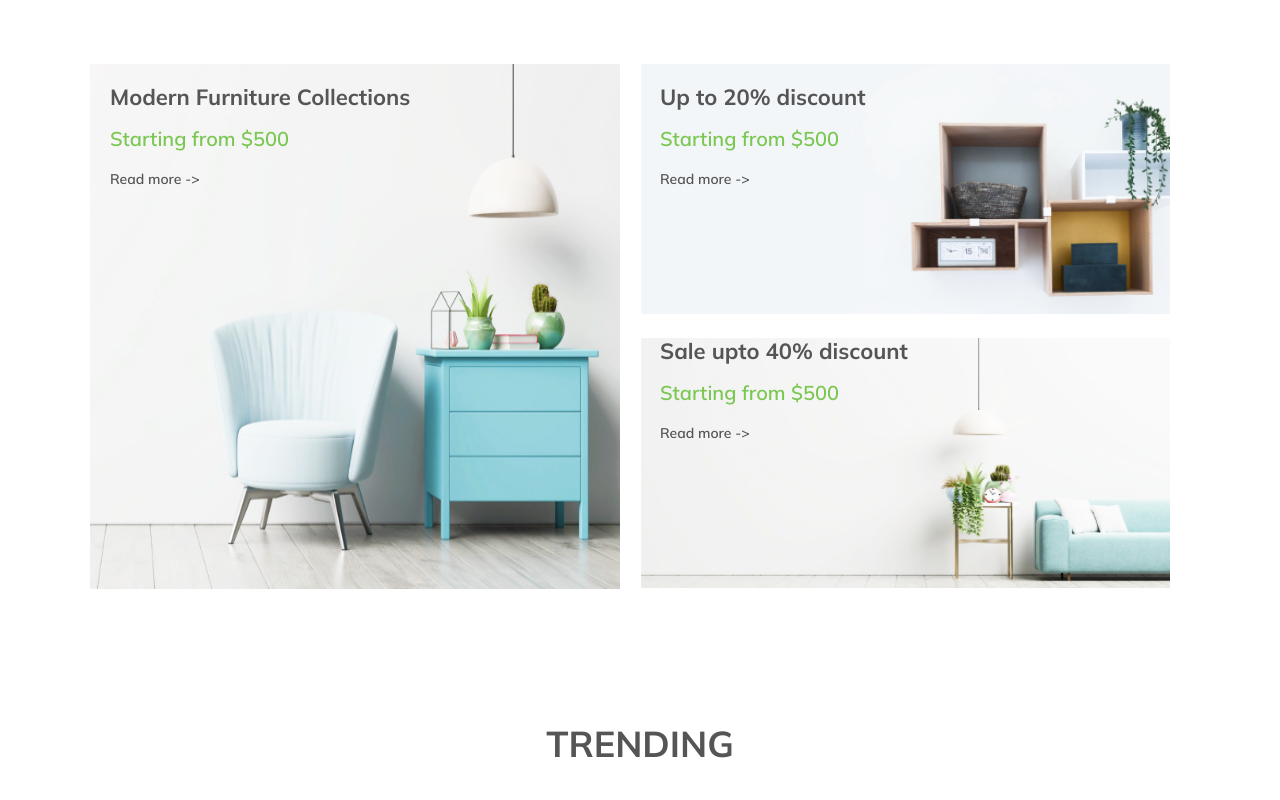
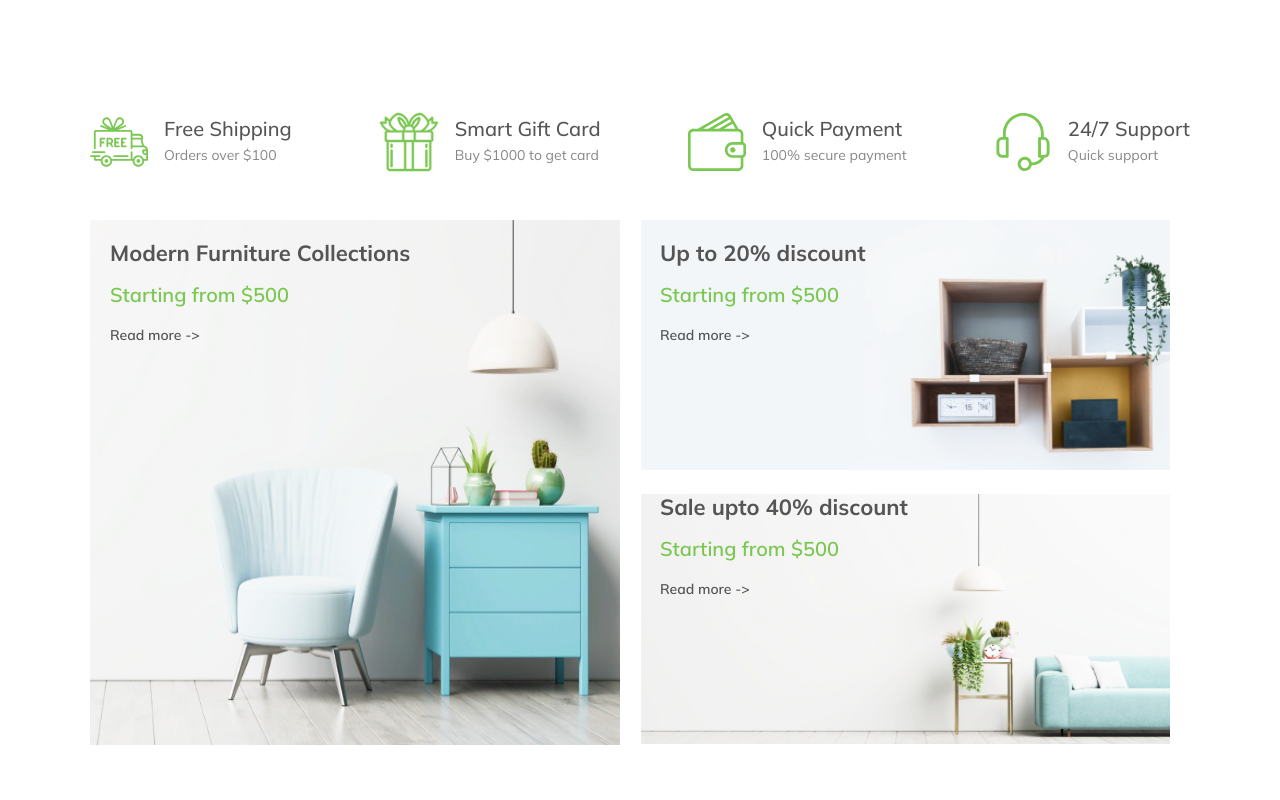
Before and after one commit to abduvositAK/furniking, a plain HTML site: page index.html in a window 1280 px wide. Shown: the top 800 px of the page. Drawn offline with Linux system fonts and the light colour scheme.

Commit message:
upload code

```diff
--- a/index.html
+++ b/index.html
@@ -20,6 +20,36 @@
 <body>
     <section class="collection">
         <div class="container collection__inner">
+            <ul class="collection__list">
+                <li class="collection__top-item">
+                    <img src="./images/free-delivery 1 (1).svg" alt="">
+                    <div class="collection_toptext">
+                        <h4>Free Shipping</h4>
+                        <p>Orders over $100</p>
+                    </div>
+                </li>
+                <li class="collection__top-item">
+                    <img src="./images/Page-1 (1).svg" alt="">
+                    <div class="collection_toptext">
+                        <h4>Smart Gift Card</h4>
+                        <p>Buy $1000 to get card</p>
+                    </div>
+                </li>
+                <li class="collection__top-item">
+                    <img src="./images/wallet 1 (1).svg" alt="">
+                    <div class="collection_toptext">
+                        <h4>Quick Payment</h4>
+                        <p>100% secure payment</p>
+                    </div>
+                </li>
+                <li class="collection__top-item">
+                    <img src="./images/support 1.svg" alt="">
+                    <div class="collection_toptext">
+                        <h4>24/7 Support</h4>
+                        <p>Quick support</p>
+                    </div>
+                </li>
+            </ul>
             <ul class="collection__list">
                 <li class="collection__item">
                     <img src="./images/Rectangle 35.png" style="height: 525px;" alt="">
@@ -336,7 +366,8 @@
         </div>
     </section>
     <footer>
-        <ul class="container footer__list">
+        <div class="container">
+            <ul class="footer__list pb-32">
                 <li class="footer__item w-320">
                     <img src="./images/Logo.svg" alt="">
                     <p>Funking is the a popular Ecommerce site. Lorem ipsum dolor sit amet, consectetur adipiscing elit, sed
@@ -371,6 +402,18 @@
 
                 </li>
             </ul>
+            <ul class="footer__list border-top">
+                <li class="footer__bottom-item"><span>© 2021 Funking - All rights reserved.</span></li>
+                <li class="footer__bottom-item">
+                    <div class="footer__text">
+                        <span>Privacy</span>
+                        <span>Security</span>
+                        <span>Terms</span>
+                    </div>
+                </li>
+            </ul>
+        </div>
+
     </footer>
 </body>
 
--- a/scss/block/_collection.scss
+++ b/scss/block/_collection.scss
@@ -3,7 +3,33 @@
     padding-bottom: 64px;
 }
 
+.collection__top-item {
+    display: flex;
+    justify-content: space-between;
+    align-items: center;
+
+    .collection_toptext {
+        padding-left: 16px;
+
+        h4 {
+            font-weight: 500;
+            font-size: 20px;
+            line-height: 26px;
+            color: $colorTitle
+        }
+
+        p {
+            font-weight: 400;
+            font-size: 14px;
+            line-height: 26px;
+            color: $colorTitle;
+            opacity: 0.7;
+        }
+    }
+}
+
 .collection__list {
+    padding-top: 48px;
     justify-content: space-between;
 }
 
@@ -27,14 +53,16 @@
         line-height: 26px;
         color: $colorTitle
     }
-    p{
+
+    p {
         font-weight: 600;
-font-size: 20px;
-line-height: 26px;
-padding-top: 16px;
-padding-bottom: 16px;
-color: #7AC751;
+        font-size: 20px;
+        line-height: 26px;
+        padding-top: 16px;
+        padding-bottom: 16px;
+        color: #7AC751;
     }
+
     a {
         font-weight: 600;
         font-size: 14px;
--- a/scss/block/_footer.scss
+++ b/scss/block/_footer.scss
@@ -38,3 +38,25 @@ footer {
 .w-320 {
     width: 320px;
 }
+
+.footer__bottom-item span{
+    font-weight: 400;
+font-size: 14px;
+line-height: 14px;
+color: $colorTitle
+}
+.footer__text span{
+    padding-right: 24px;
+}
+.footer__text span:nth-child(3){
+    padding: 0;
+}
+
+.pb-32{
+    padding-bottom: 32px;
+}
+
+.border-top{
+    border-top: 1px solid $colorTitle;
+    padding-top: 32px;
+}
```
Also changed, not shown: css/main.css, css/main.min.css, images/Page-1 (1).svg (added), images/free-delivery 1 (1).svg (added), images/support 1.svg (added), images/wallet 1 (1).svg (added), 2 other files. Lines whose indentation alone changed are shown as unchanged.
